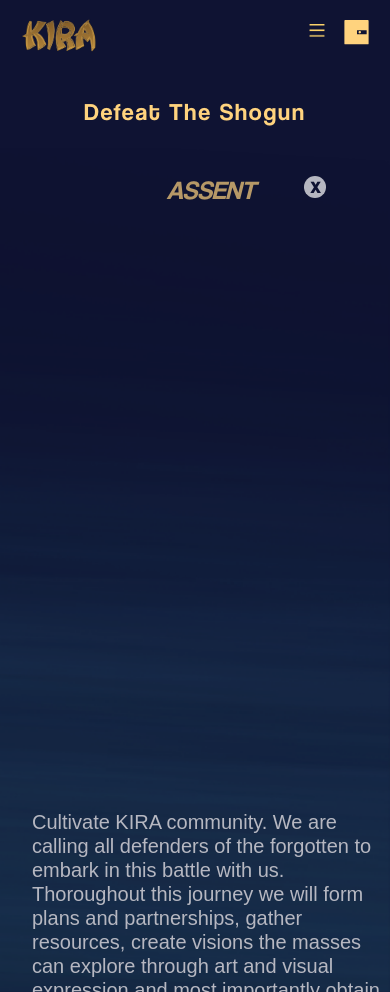
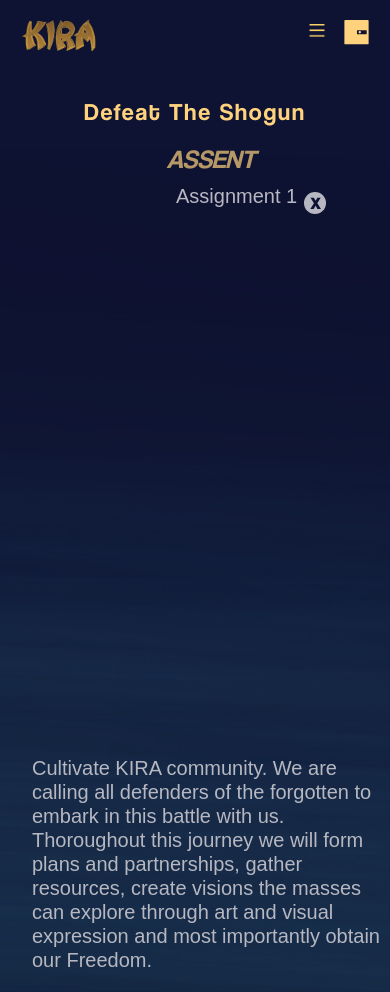
Before and after one commit to shubhraagarwal/kiraV2, a React (Create React App) app: page /defeat/assent in a window 390 px wide. Built offline with nearby package versions, Linux system fonts and the light colour scheme; a web font is replaced by a local one.

Commit message:
model infos page done

```diff
--- a/src/components/SuperDetails.jsx
+++ b/src/components/SuperDetails.jsx
@@ -1,9 +1,9 @@
-
 import { useHistory } from "react-router-dom";
 const SuperDetails = (props) => {
     const history = useHistory();
     return (
         <>
+
         <div className="super_head">
         <h1>Defeat The Shogun</h1>
         </div>
@@ -11,6 +11,7 @@ const SuperDetails = (props) => {
         <div className={props.class}>
             <div className="supernova_content">
             <h1>{props.title}</h1>
+            <p className="resp_p">{props.head}</p>
             <p>{props.para}</p>
             </div>
             <model-viewer
@@ -24,9 +25,10 @@ const SuperDetails = (props) => {
           poster={props.loading}
           id={props.mod}
         ></model-viewer>
-          <span className="Cross" onClick={() => history.push("/defeat")}>X</span>
+          <span className={props.class1} onClick={() => history.push("/defeat")}>X</span>
     {/*<span><img src={Cross} alt=""  className="cross" onClick={() => history.push("/defeat")}/></span> */}
         </div>
+
         </>
       );
 }
--- a/src/components/components.css
+++ b/src/components/components.css
@@ -784,7 +784,7 @@ footer {
 #cio {
   padding-left: 11rem;
 }
-.Cross {
+.Cross, .cross1 {
   background: white;
   height: fit-content;
   padding: 0.5rem 0.8rem;
@@ -938,6 +938,10 @@ footer {
   border-radius: 18px;
   border: 1px solid #cfcece;
 }
+.resp_p{
+  display: none;
+}
+
 @media (min-width: 2560px) and (min-height: 1600px) {
   .defeat_assent,
   .defeat_supernova,
@@ -966,11 +970,7 @@ footer {
     }
     .hamburger{
       display: initial;
-
       margin-left: -7rem;
-
-
-
     }
     .spark{
       display: none;
@@ -1048,8 +1048,6 @@ footer {
   }
   .aftHam{
     margin-left: 16rem !important;
-
-
   }
 
   .metamask{
@@ -1252,12 +1250,11 @@ footer {
   .DefeatWrap{
   overflow-x: hidden;
   }
-  body{
-  overflow-y: auto;
-  }
+
   .Assent, .superNova,.Tilt,.Impossible{
     overflow-x: hidden;
-    display: block;
+    /* display: block; */
+    flex-direction: column-reverse;
     padding-left: 2rem;
       padding-right: 0rem;
   }
@@ -1267,7 +1264,8 @@ footer {
   }
   #Model{
     position: relative;
-    top: -47rem;
+    top: 8rem;
+    /* top: -47rem; */
     /* left: -42rem; */
     left: -40rem;
   }
@@ -1275,29 +1273,15 @@ footer {
     padding-top: 0rem;
     text-align: center;
     font-size: 26px;
+    margin-top: -29rem;
   }
   .Cross{
-    /* position: relative;
-      top: -84rem; */
-      /* top: -91.5rem; */
-      /* left: 13rem; */
-      /* font-size: 13px; */
-      /* padding: 0.1rem 0.4rem; */
-
-
-      padding: 0.1rem 0.4rem;
-      position: absolute;
-      left: 19rem;
-      top: 15.5rem;
+    padding: 0.1rem 0.4rem;
+    position: absolute;
+    left: 19rem;
+    top: 16.5rem;
   }
   .cross1{
-    /* position: relative; */
-      /* top: -84rem; */
-      /* top: -91.5rem; */
-      /* left: 13rem; */
-      /* font-size: 13px; */
-      /* padding: 0.1rem 0.4rem; */
-
       padding: 0.1rem 0.4rem;
       position: absolute;
       left: 19rem;
@@ -1305,7 +1289,14 @@ footer {
   }
   #ModelAlt{
       position: relative;
-      top: -52rem;
+      /* top: -52rem; */
+      top: 8rem;
       left: -64rem;
   }
+  .resp_p{
+    margin-left: 9rem !important;
+    margin-top: -4rem !important;
+    padding-top: 0rem !important;
+    display: block !important;
+    }
   }
--- a/src/pages/Assent.jsx
+++ b/src/pages/Assent.jsx
@@ -24,6 +24,8 @@ const Assent = () => {
         title="ASSENT"
         mod="Model"
         img={AssentModel}
+        class1="Cross"
+        head="Assignment 1"
         para="Cultivate KIRA community. We are calling all defenders of the forgotten to embark in this battle with us. Thoroughout this journey we will form plans and partnerships, gather resources, create visions the masses can explore through art and visual expression and most importantly obtain our Freedom."
       />
     </>
--- a/src/pages/Development.jsx
+++ b/src/pages/Development.jsx
@@ -1,6 +1,6 @@
 import Navbar from "../components/Navbar";
-import PurposeBanner from "../assets/PurposeBanner.png";
-import KiraBanner from "../assets/KiraBanner.png";
+// import PurposeBanner from "../assets/PurposeBanner.png";
+// import KiraBanner from "../assets/KiraBanner.png";
 import Progess from "../assets/Progress.png";
 import RD from "../assets/R &D.png";
 import Running from "../assets/Running.png";
--- a/src/pages/Gallery.jsx
+++ b/src/pages/Gallery.jsx
@@ -103,7 +103,7 @@ const Gallery = () => {
           <div className="genesis_header">
             <div>
               <h1>
-                KIRA GENESIS &nbsp; &nbsp; &nbsp; &nbsp; <span>// 10000</span>
+                KIRA GENESIS &nbsp; &nbsp; &nbsp; &nbsp; <span> / / 10000</span>
               </h1>
               <button className="randomBtn">
                 <img src={Random} alt="" />
--- a/src/pages/Impossible.jsx
+++ b/src/pages/Impossible.jsx
@@ -9,7 +9,7 @@ const Impossible = () => {
           <div className="navBox">
           <Navbar home = '' market ='' purpose = {Staking} development = '' reserve = '' staking = '' weapon = '' land = ''/>
         </div>
-        <SuperDetails loading = {ImpoLoad} class="Impossible" title="IMPOSSIBLE" mod = 'ModelAlt' img={ImpossibleModel} para = "If you are KIRA, you don't believe in the impossible. Impossible is a word, and us KIRA know that actions defeat words. KIRA will become a PC and Console gaming staple to compete with the top in the industry. We already have Unity, Activision & Unreal Engine developers already working on production and believe that it is only a matter of time before we achieve this feat. This will not be easy and it will not be fast. It is forever in progress until complete. "/>
+        <SuperDetails loading = {ImpoLoad} class1="cross1" head="Assignment 4" class="Impossible" title="IMPOSSIBLE" mod = 'ModelAlt' img={ImpossibleModel} para = "If you are KIRA, you don't believe in the impossible. Impossible is a word, and us KIRA know that actions defeat words. KIRA will become a PC and Console gaming staple to compete with the top in the industry. We already have Unity, Activision & Unreal Engine developers already working on production and believe that it is only a matter of time before we achieve this feat. This will not be easy and it will not be fast. It is forever in progress until complete. "/>
         </>
     );
 }
--- a/src/pages/StakingSoon.jsx
+++ b/src/pages/StakingSoon.jsx
@@ -3,8 +3,6 @@ import Preview from '../assets/Preview.png'
 import Staking from "../assets/staking.png";
 import ResStake from '../assets/res_inventory.png'
 const StakingSoon = () => {
-    var window_size = window. matchMedia('(max-width: 991px)')
-    console.log(window_size)
 
 
     return (
--- a/src/pages/Supernova.jsx
+++ b/src/pages/Supernova.jsx
@@ -24,6 +24,8 @@ const Supernova = () => {
         title="SUPERNOVA"
         mod="Model"
         img={Model}
+        class1="cross1"
+        head="Assignment 2"
         para="Actions speak louder than words. KIRA's form of action is visual representation. Constant content, exclusive airdrops, social and metaverse identity workshops, game design, engineering and much more will be offered to KIRA. All KIRA will own a piece of the IP that embodies this project. All rights will be given to KIRA to do with which they please. Freedom of expression given to the governing body that has sweat equity and is directly involved. "
       />
     </>
--- a/src/pages/Tilt.jsx
+++ b/src/pages/Tilt.jsx
@@ -24,6 +24,8 @@ const Tilt = () => {
         title="TILT"
         mod="Model"
         img={TiltModel}
+        class1="cross1"
+        head="Assignment 3"
         para="As our forces get stronger, KIRA will be known and relevant as well as appear strong and becoming. This will make the Shogun uneasy. Leave the Shogun on edge. And this is no time to get complacent. At this time we attack more aggressively through virtual experiences, metaverse and augmented reality, major  partnerships in the gaming industry, animation studios and more. We keep the Shogun guessing and restless, while leaving the space waiting for our next move, on Tilt. "
       />
     </>
```
Also changed, not shown: src/assets/filter.png (added).
